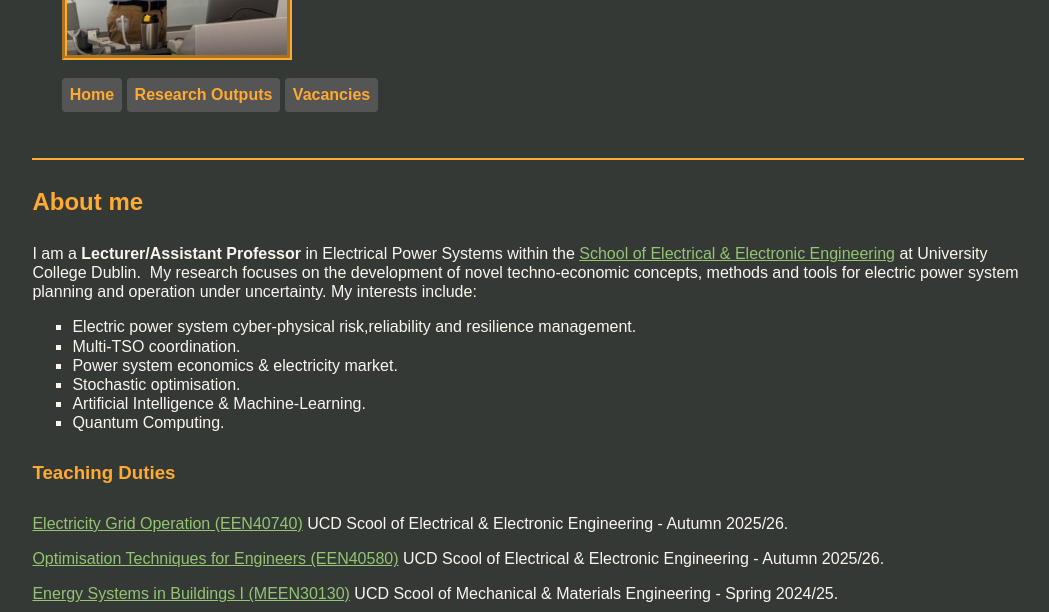
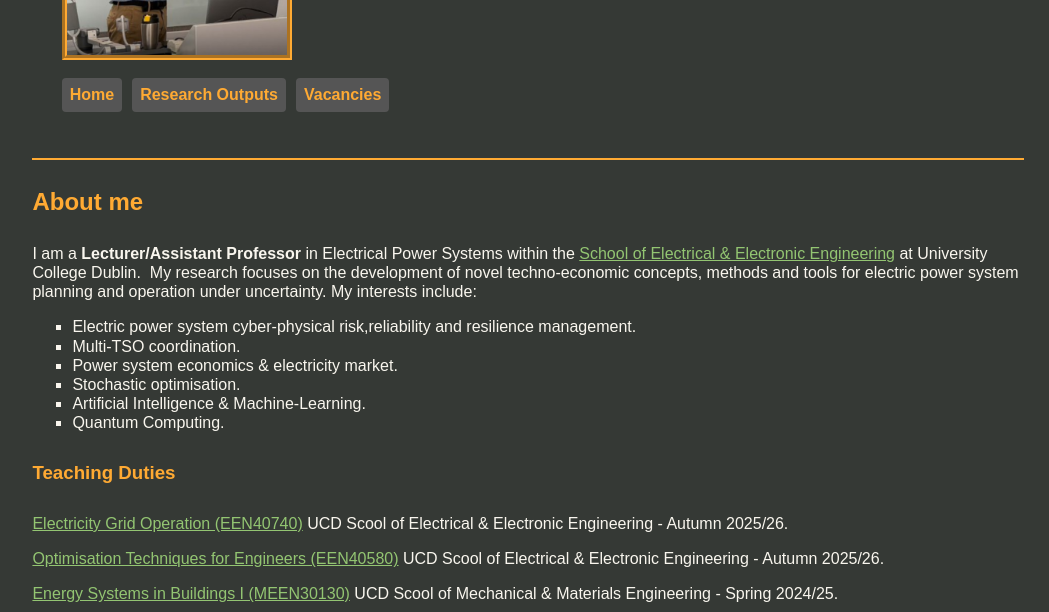
Before and after one commit to ef8ymis/ef8ymis.github.io, a plain HTML site: page index.html in a window 1280 px wide. Shown: the part 188-800 px from the top of the page, without its empty margins (112-1161 px from the left). Drawn offline with Linux system fonts and the light colour scheme.

Commit message:
Update index.html

```diff
--- a/index.html
+++ b/index.html
@@ -17,9 +17,12 @@
 <td width=10%"></td></tr>
 <tr>
   <td width=10%"></td>
-  <td><button class="btn" onclick=window.location.href="./index.html">Home</button>
-  <button  class="btn" onclick=window.location.href="./outputs.html">Research Outputs</button>
-  <button  class="btn" onclick=window.location.href="./vacancies.html">Vacancies</button></td>
+  <td>
+  <div style="display: flex; flex-wrap: nowrap; gap: 10px;">
+ <button class="btn" onclick=window.location.href="./index.html">Home</button>
+  <button class="btn" onclick=window.location.href="./outputs.html">Research Outputs</button>
+  <button class="btn" onclick=window.location.href="./vacancies.html">Vacancies</button></div>
+  </td>
   <td width=1px"></td>
 </tr>
 </tbody></table>
```
